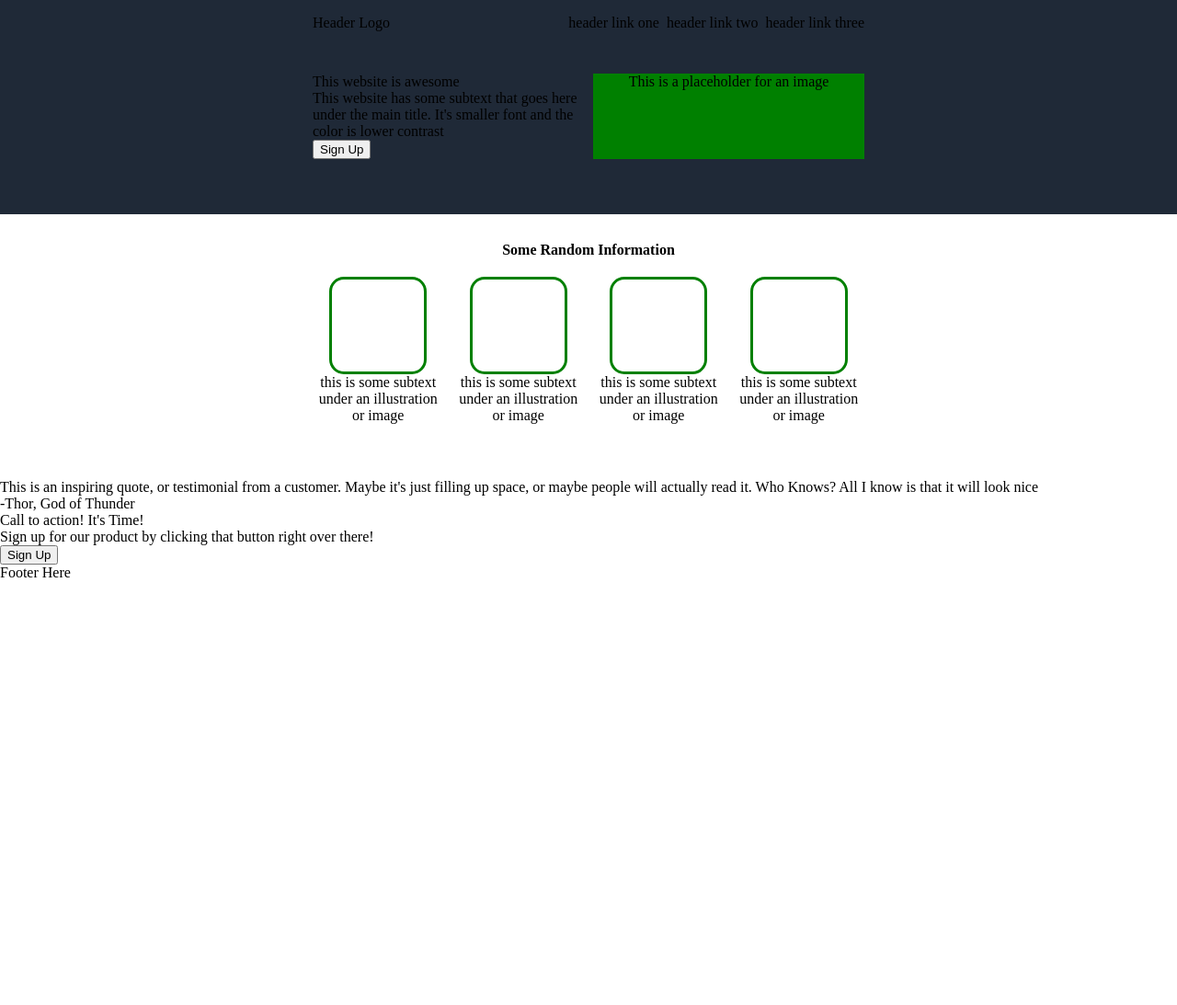
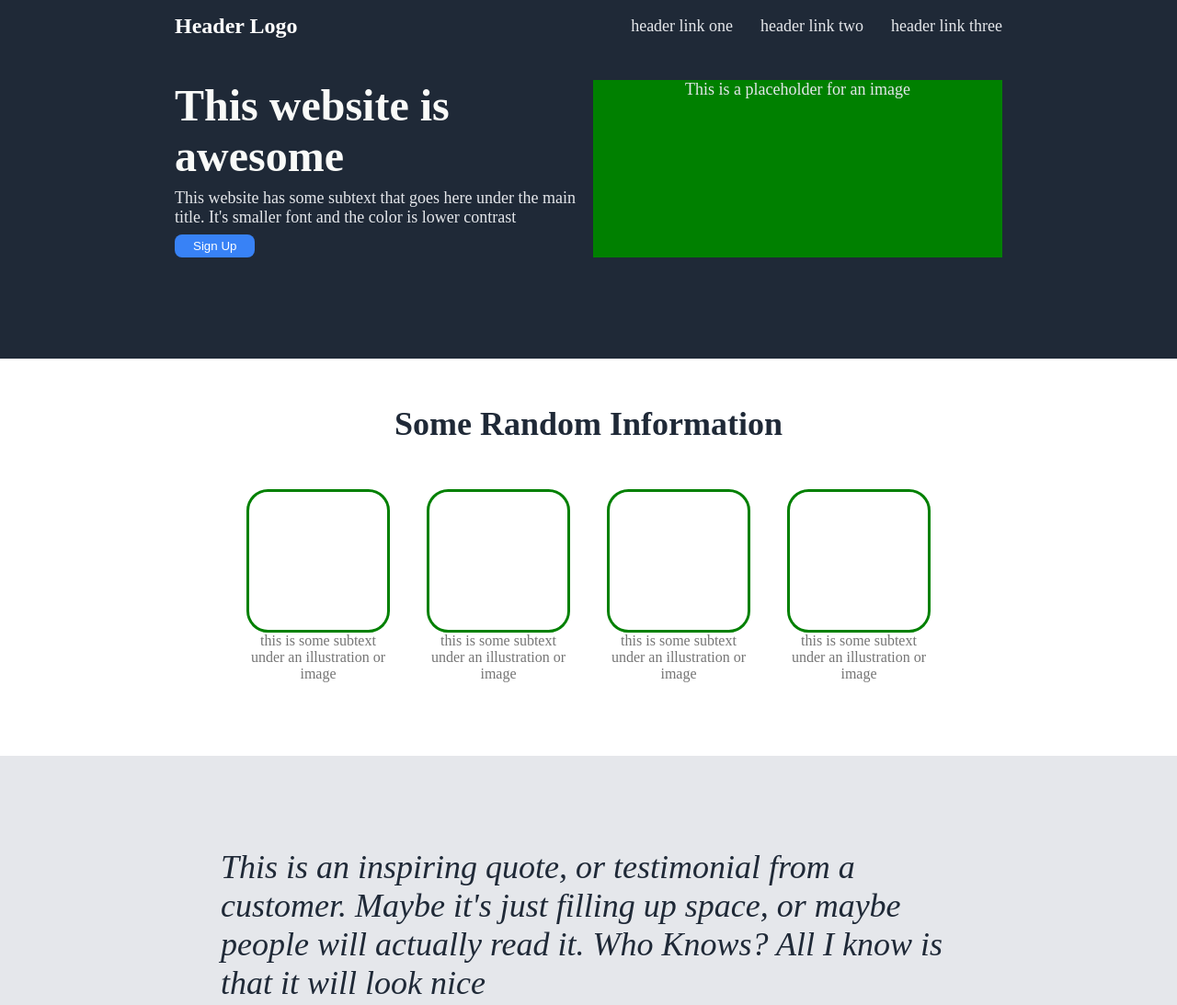
Before and after one commit to mlynnlato/Landing-Page-, a plain HTML site: page index.html in a window 1280 px wide. Shown: the top 1093 px of the page at 92% size. Before the commit the page ends 800 px from the top, so only its background shows below. Drawn offline with Linux system fonts and the light colour scheme.

Commit message:
Finished rough draft of design layout with color and font styles added

```diff
--- a/index.html
+++ b/index.html
@@ -55,8 +55,8 @@
     </div>
 
     <div class="three">
-        <div>This is an inspiring quote, or testimonial from a customer. Maybe it's just filling up space, or maybe people will actually read it. Who Knows? All I know is that it will look nice</div>
-        <div>-Thor, God of Thunder</div>
+        <div><i>This is an inspiring quote, or testimonial from a customer. Maybe it's just filling up space, or maybe people will actually read it. Who Knows? All I know is that it will look nice</i></div>
+        <div class="author">-Thor, God of Thunder</div>
     </div>
 
     <div class="four">
--- a/stylesheet.css
+++ b/stylesheet.css
@@ -4,17 +4,39 @@ flex-direction: column;
 margin: 0;
 }
 
-.header,.intro{
-    max-width: 600px;
+
+.header, .intro{
+    max-width: 900px;
     width:100%;
     margin: 0 auto;
+}
+.header .logo{
+    font-size: 24px;
+    font-weight: bold;
+    color:white;
+}
+
+.header ul{
+    font-size: 18px;
+    color: #E5E7EB;
 }
 
 .one{
     display: flex;
     flex-direction: column;
     background-color: #1F2937;
-    padding-bottom: 30px;
+    padding-bottom: 80px;
+}
+
+.intro .title{
+    font-size: 48px;
+    font-weight: 800;
+    color: #F9FAF8;
+}
+
+.intro{
+    font-size: 18px;
+    color:#E5E7EB;
 }
 
 .one .header{
@@ -23,9 +45,11 @@ margin: 0;
     align-items: center;
 }
 
+
+
 .one ul{
     display: flex;
-    gap: 8px;
+    gap: 30px;
 }
 
 li{
@@ -42,15 +66,18 @@ li{
 }
 
 .intro .content{
- max-width: 600px;
+ max-width: 800px;
  width:100%;
+ display: flex;
+ flex-direction: column;
+ gap: 8px;
+ align-items: flex-start;
 
 }
 
 .intro .image{
-    max-width: 600px;
+    max-width: 800px;
     width: 100%;
-    text-align: center;
     display: flex;
     justify-content: center;
     align-items: center;
@@ -66,12 +93,12 @@ li{
 .two {
     display: flex;
     flex-direction: column;
-    padding: 30px 0 60px 0;
-    gap: 20px;
+    padding: 50px 0 80px 0;
+    gap: 50px;
 
 }
 .two .title, .two .cards{
-    max-width: 600px;
+    max-width: 800px;
     width:100%;
     margin: 0 auto;
 }
@@ -79,6 +106,8 @@ li{
 .two .title{
     text-align: center;
     font-weight: 900;
+    font-size: 36px;
+    color:#1F2937;
 }
 
 .two .card{
@@ -90,15 +119,98 @@ li{
 
 .two .cards{
     display: flex;
-    gap: 10px;
+    gap: 40px;
     justify-content: center;
     align-items: center;
     text-align: center;
+    flex-wrap: wrap;
+}
+
+.card .text{
+    color: rgb(117, 117, 117);
+    width: 150px;
 }
 
 .two .img{
-    width: 100px;
-    height: 100px;
+    width: 150px;
+    height: 150px;
     border: 3px solid green;
     border-radius: 15%;
 }
+
+.three{
+    display: flex;
+    flex-direction: column;
+    background-color: #E5E7EB;
+    padding: 100px 0 100px 0;
+}
+
+.three .author{
+    align-self: flex-end;
+    text-align: end;
+    max-width: 800px;
+    width:100%;
+    font-size: 18px;
+    font-weight: bold;
+}
+ .three div{
+    max-width: 800px;
+    width:100%;
+    margin: 0 auto;
+    font-size: 36px;
+    color:#1F2937;
+
+}
+
+.four{
+    max-width: 800px;
+    width:100%;
+    margin: 0 auto;
+    height: 200px;
+    display: flex;
+    align-items: center;
+    justify-content: center;
+}
+
+.four .content{
+    display: flex;
+    justify-content: space-around;
+    background-color: #3882F6;
+    border-radius: 10px;
+    padding: 30px 30px 30px 30px;
+    align-items: center;
+    gap: 40px;
+
+}
+
+.four .action{
+    font-weight: bold;
+    color:#F9FAF8;
+    font-size: 18px;
+}
+
+.four .Signup{
+    color:#E5E7EB
+}
+
+button{
+    border-radius: 8px;
+    padding: 5px 20px 5px 20px;
+    background-color: #3882F6;
+    border-color: white;
+    border-style: solid;
+    color: white;
+}
+.intro button{
+    border: none;
+}
+
+
+.footer{
+    background-color: #1F2937;
+    color:white;
+    display: flex;
+    justify-content: center;
+    align-items: center;
+    height: 50px;
+}
```
